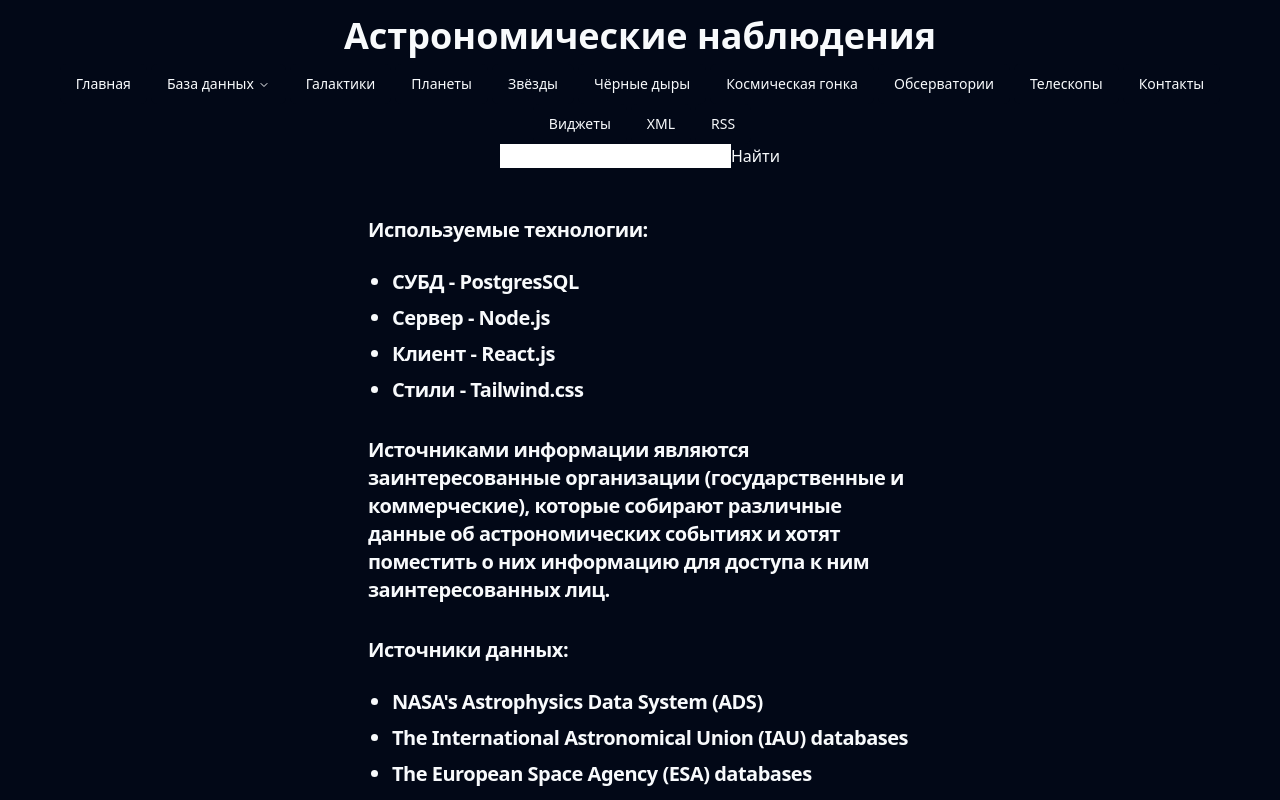
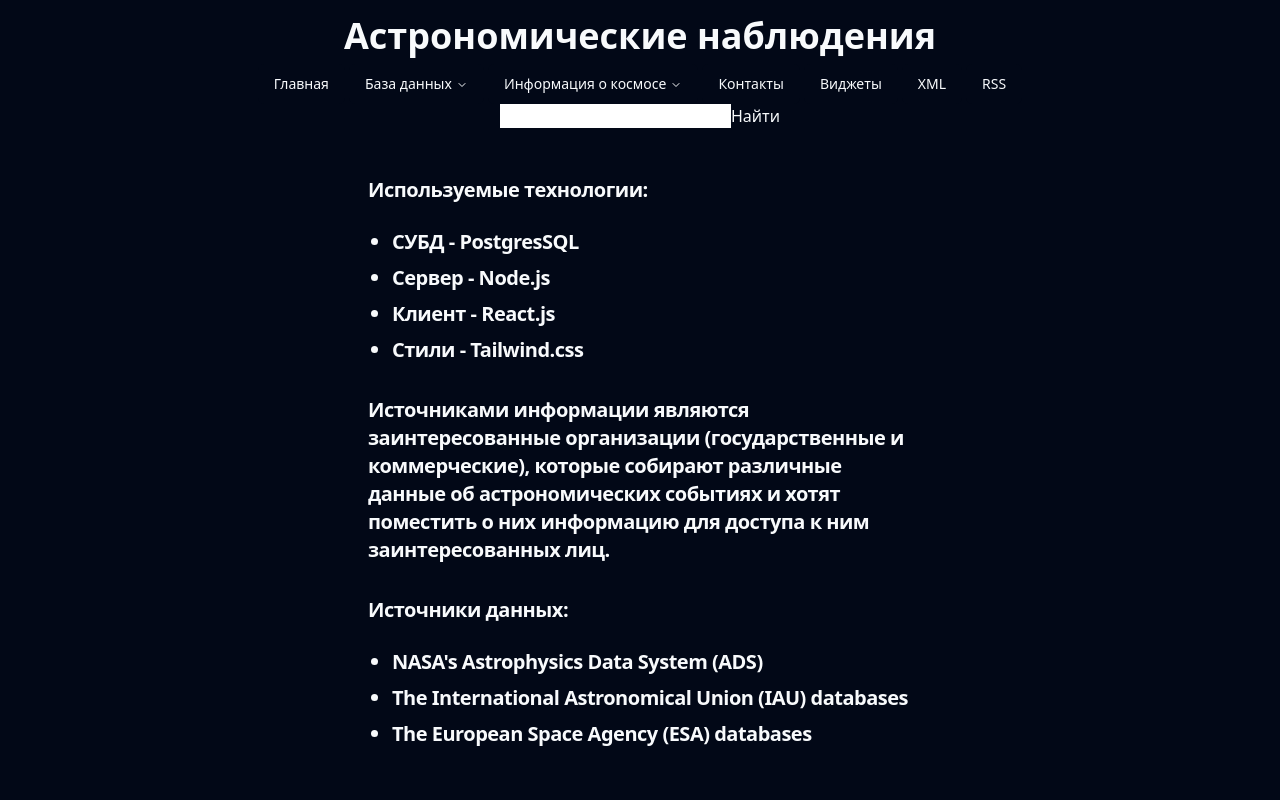
Before and after one commit to yrsluv/second-lab-databases, a Next.js app: page / in a window 1280 px wide. Shown: the top 800 px of the page. Built offline with nearby package versions, Linux system fonts and the light colour scheme.

Commit message:
update header

```diff
--- a/src/components/header.jsx
+++ b/src/components/header.jsx
@@ -57,7 +57,22 @@ export const Header = () => {
                         Астрономическая картинка дня
                     </NavigationMenuLink>
                 </Link></NavigationMenuItem> */}
-                <NavigationMenuItem> <Link href="/galaxies" legacyBehavior passHref>
+                 <NavigationMenuItem>
+                    <NavigationMenuTrigger aria-controls="nav">Информация о космосе</NavigationMenuTrigger>
+                    <NavigationMenuContent>
+                        <ul className="flex flex-col gap-3 p-6 md:w-[400px] lg:w-[500px] ">
+                            <ListItem href="/galaxies" title="Галактики"></ListItem>
+                            <ListItem href="/planets" title="Планеты"></ListItem>
+                            <ListItem href="/stars" title="Звёзды"></ListItem>
+                            <ListItem href="/blackholes" title="Чёрные дыры"></ListItem>
+                            <ListItem href="/race" title="Космическая гонка"></ListItem>
+                            <ListItem href="/observatories" title="Обсерватории"></ListItem>
+                            <ListItem href="/telescopes" title="Телескопы"></ListItem>
+
+                        </ul>
+                    </NavigationMenuContent>
+                </NavigationMenuItem>
+                {/* <NavigationMenuItem> <Link href="/galaxies" legacyBehavior passHref>
                     <NavigationMenuLink className={navigationMenuTriggerStyle()}>
                         Галактики
                     </NavigationMenuLink>
@@ -94,7 +109,7 @@ export const Header = () => {
                     <NavigationMenuLink className={navigationMenuTriggerStyle()}>
                         Телескопы
                     </NavigationMenuLink>
-                </Link></NavigationMenuItem>
+                </Link></NavigationMenuItem> */}
 
                 <NavigationMenuItem> <Link href="/contacts" legacyBehavior passHref>
                     <NavigationMenuLink className={navigationMenuTriggerStyle()}>
```
